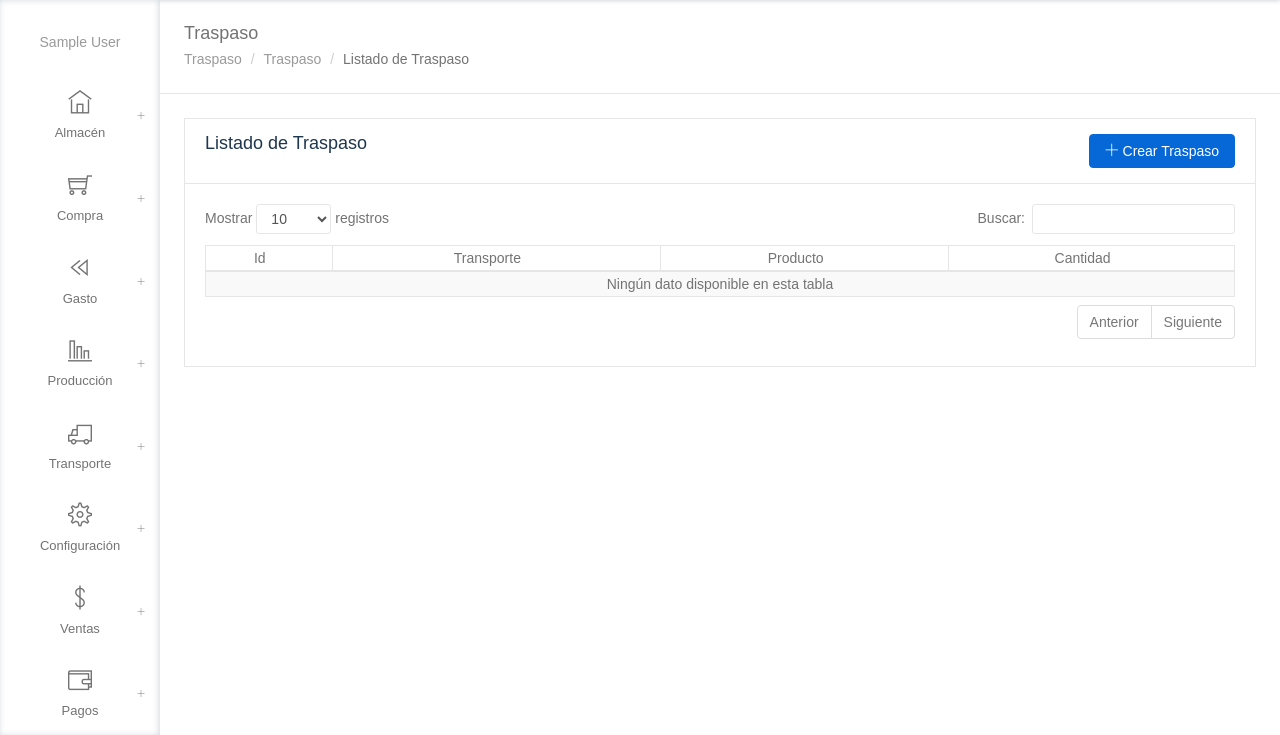
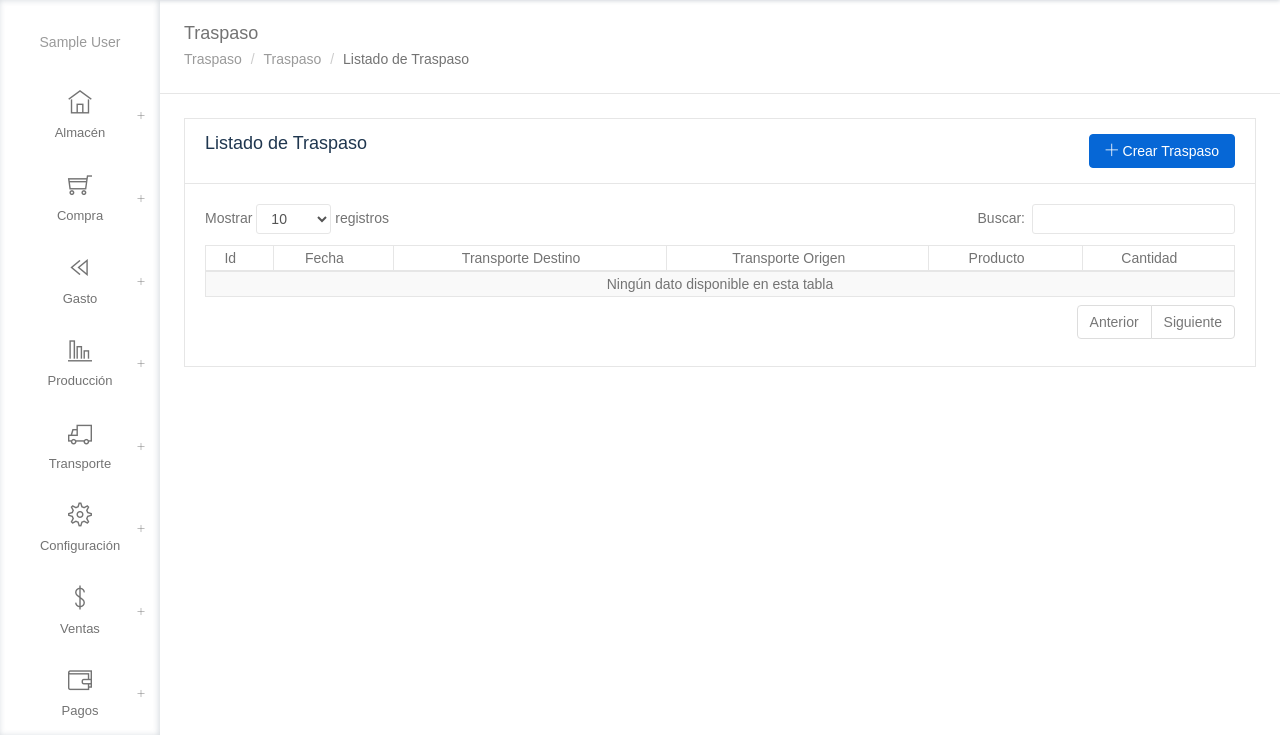
Before and after one commit to MaicolArt07/crm, a PHP site: page /app/vista/traspaso/index_traspaso.php in a window 1280 px wide. Shown: the part 64-799 px from the top of the page. Run offline with PHP 8.4, Linux system fonts and the light colour scheme; the visitor is signed in with stand-in values (Sample User, id 1); data that the repository does not hold is empty; some libraries are stand-ins or nearby versions; some web fonts are replaced.

Commit message:
SE CAMBIO LA FORMA EN LA CUAL SE EXTRAE LOS DATOS

```diff
--- a/app/Agregar_Pago.php
+++ b/app/Agregar_Pago.php
@@ -1,6 +1,5 @@
 
 <?php
-
    require('datos/gestor.php');
     //$JSON_venta = $_REQUEST["JSON_venta"];
 	//$obj = json_decode($JSON_venta, true);
--- a/app/datos/DDetalle_Traspaso.php
+++ b/app/datos/DDetalle_Traspaso.php
@@ -123,17 +123,36 @@ class DDetalleTraspaso
 
                 //         ORDER BY Detalle_Traspaso.Id ASC";
 
-                $sql = 'SELECT
+                // $sql = 'SELECT
+                //             Detalle_Traspaso.Id,
+                //             Usuario.Nombre AS Transporte_Destino,
+                //             Producto.Nombre AS Producto,
+                //             Detalle_Traspaso.Cantidad AS Cantidad_Traspaso
+                //         FROM Detalle_Traspaso
+                //         INNER JOIN Detalle_Transporte ON Detalle_Traspaso.Id_Detalle_Transporte_Destino = Detalle_Transporte.Id
+                //         INNER JOIN Transportar ON Detalle_Transporte.Id_Transportar = Transportar.Id
+                //         INNER JOIN Usuario ON Transportar.Id_Usuario = Usuario.Id
+                //         INNER JOIN Producto ON Detalle_Transporte.Id_Producto=Producto.Id
+                //         ORDER BY Detalle_Traspaso.Id ASC';
+
+                $sql = "SELECT
                             Detalle_Traspaso.Id,
+                            Traspaso.Fecha,
+                            Traspaso.Fecha_Registro,
                             Usuario.Nombre AS Transporte_Destino,
+                            Usuario_Origen.Nombre AS Transporte_Origen,
                             Producto.Nombre AS Producto,
                             Detalle_Traspaso.Cantidad AS Cantidad_Traspaso
                         FROM Detalle_Traspaso
+                        INNER JOIN Traspaso ON Detalle_Traspaso.Id_Traspaso=Traspaso.Id
+						INNER JOIN Transportar AS Transportar_Origen ON Traspaso.Id_Transporte_Origen=Transportar_Origen.Id
+						INNER JOIN Usuario AS Usuario_Origen ON Transportar_Origen.Id_Usuario=Usuario_Origen.Id
+
                         INNER JOIN Detalle_Transporte ON Detalle_Traspaso.Id_Detalle_Transporte_Destino = Detalle_Transporte.Id
                         INNER JOIN Transportar ON Detalle_Transporte.Id_Transportar = Transportar.Id
                         INNER JOIN Usuario ON Transportar.Id_Usuario = Usuario.Id
                         INNER JOIN Producto ON Detalle_Transporte.Id_Producto=Producto.Id
-                        ORDER BY Detalle_Traspaso.Id ASC';
+                        ORDER BY Detalle_Traspaso.Id ASC";
 
                 $cone =  new Database();
                 $tabla = $cone->get_json_rows($sql);
--- a/app/vista/traspaso/index_traspaso.php
+++ b/app/vista/traspaso/index_traspaso.php
@@ -125,7 +125,9 @@ if (!isset($_SESSION['id_usuario'])) {
                         <thead>
                         <tr>
                             <th class="text-center">Id</th>
-                            <th class="text-center">Transporte</th>
+                            <th class="text-center">Fecha</th>
+                            <th class="text-center">Transporte Destino</th>
+                            <th class="text-center">Transporte Origen</th>
                             <th class="text-center">Producto</th>
                             <th class="text-center">Cantidad</th>
                         </tr>
--- a/public/js/traspaso.js
+++ b/public/js/traspaso.js
@@ -29,7 +29,9 @@ $(document).ready(function () {
         },
         "columns": [
             { "data": "Id" },
+            { "data": "Fecha_Registro" },
             { "data": "Transporte_Destino" },
+            { "data": "Transporte_Origen" },
             { "data": "Producto" },
             { "data": "Cantidad_Traspaso" }
         ],
```
